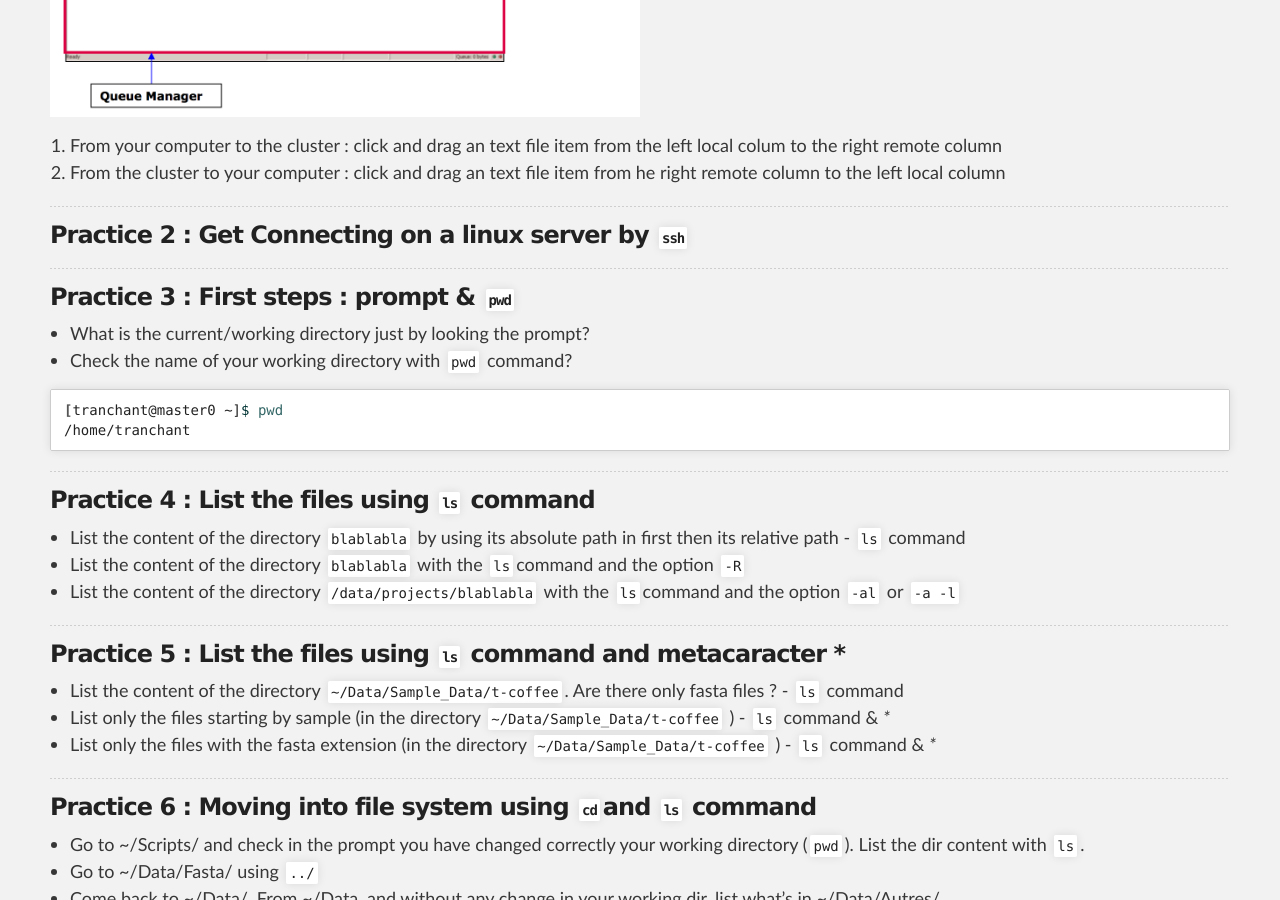
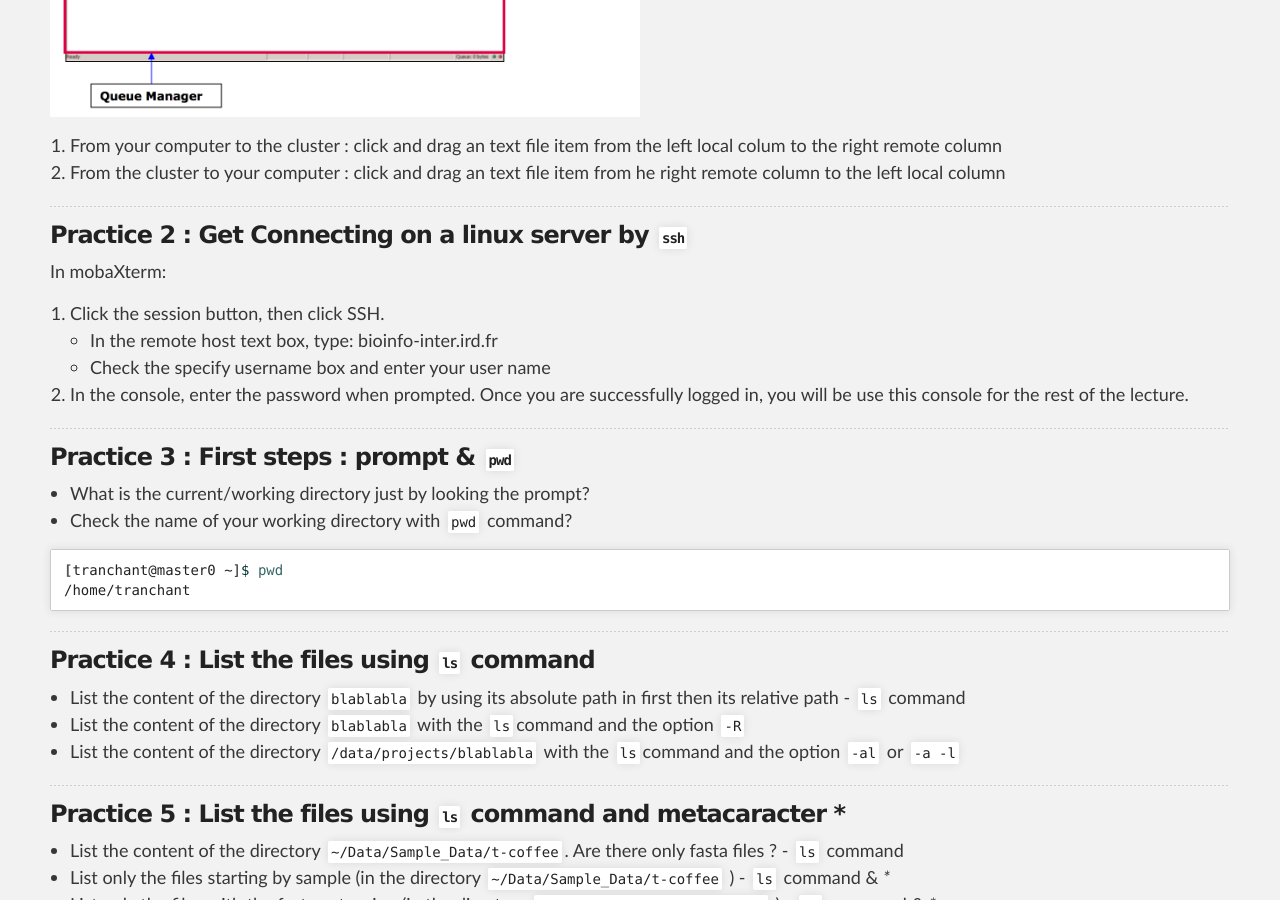
Before and after one commit to SouthGreenPlatform/trainings, a Jekyll site: the page built from _pages/linux/linuxPractice.md, in a window 1280 px wide and 900 px high, scrolled down 2879 px. Built offline with Jekyll 4.4.1, drawn with Linux system fonts in a browser that asks for light colours; nearby versions of some CDN libraries.

Commit message:
Update linuxPractice.md

```diff
--- a/_pages/linux/linuxPractice.md
+++ b/_pages/linux/linuxPractice.md
@@ -104,6 +104,12 @@ In the FileZilla menu, go to _File > Site Manager_. Then go through these 5 step
 <a name="practice-2"></a>
 ### Practice 2 : Get Connecting on a linux server by `ssh`
 
+In mobaXterm:
+1. Click the session button, then click SSH.
+* In the remote host text box, type: bioinfo-inter.ird.fr
+* Check the specify username box and enter your user name
+2. In the console, enter the password when prompted.
+Once you are successfully logged in, you will be use this console for the rest of the lecture.
 
 -----------------------
 
```
